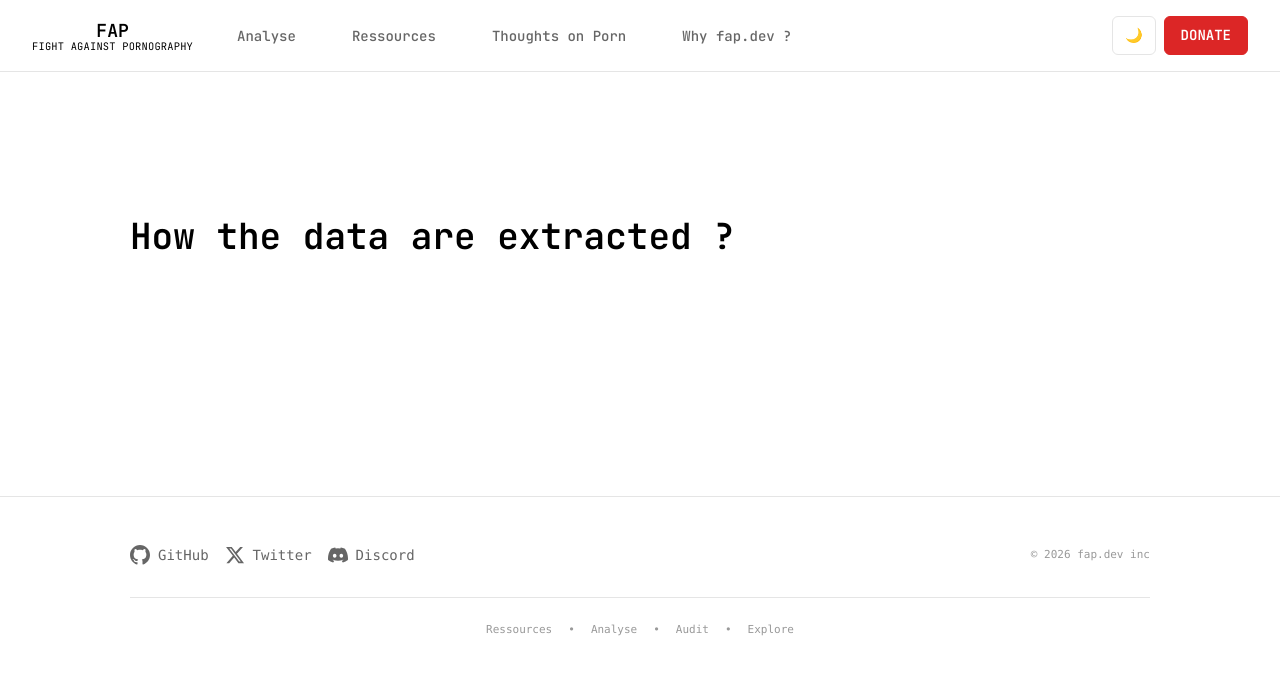
After one commit to OrgaFAP/fap.dev, a Django app: template website/templates/website/how_data.html in a window 1280 px wide. The commit adds this page. Shown: the top 686 px of the page. Run offline with Django 5.2, Linux system fonts and the light colour scheme; the template is opened without the code that fills it, so the values that code supplies are empty; some libraries are stand-ins or nearby versions.

Commit message:
[HOW_DATA] created file and link into analyse.html

```diff
--- a/website/templates/website/analyse.html
+++ b/website/templates/website/analyse.html
@@ -560,6 +560,12 @@
         });
     </script>
 
+    <div class="max-w-[1060px] mx-auto px-5 pb-8 text-center">
+        <a href="/how-data" class="text-sm font-mono text-[var(--text-secondary)] hover:text-[var(--foreground)] transition-colors underline underline-offset-4">
+            How the data are extracted ?
+        </a>
+    </div>
+
     {% include 'website/footer.html' %}
 </body>
 </html>
--- /dev/null
+++ b/website/templates/website/how_data.html
@@ -0,0 +1,27 @@
+{% load static %}
+<!DOCTYPE html>
+<html lang="en">
+<head>
+    <meta charset="UTF-8">
+    <meta name="viewport" content="width=device-width, initial-scale=1.0">
+    <title>How the data are extracted - FAP</title>
+    <link rel="preconnect" href="https://fonts.googleapis.com">
+    <link rel="preconnect" href="https://fonts.gstatic.com" crossorigin>
+    <link href="https://fonts.googleapis.com/css2?family=JetBrains+Mono:wght@400;500;600&display=swap" rel="stylesheet">
+    <script src="https://cdn.tailwindcss.com"></script>
+    <link rel="stylesheet" href="{% static 'website/style.css' %}">
+</head>
+<body>
+    {% include 'website/header.html' %}
+
+    <main>
+        <div class="max-w-[1060px] mx-auto px-5 py-20">
+            <h1 class="text-4xl font-bold mb-4">How the data are extracted ?</h1>
+        </div>
+    </main>
+
+    {% include 'website/footer.html' %}
+
+    <script src="{% static 'website/script.js' %}"></script>
+</body>
+</html>
--- a/website/urls.py
+++ b/website/urls.py
@@ -8,4 +8,5 @@ urlpatterns = [
     path("ressource/", views.ressource, name="ressource"),
     path("thoughts/", views.thoughts, name="thoughts"),
     path("explore/", views.why, name="why"),
+    path("how-data/", views.how_data, name="how_data"),
 ]
--- a/website/views.py
+++ b/website/views.py
@@ -31,3 +31,7 @@ def thoughts(request):
 
 def why(request):
     return render(request, "website/why.html")
+
+
+def how_data(request):
+    return render(request, "website/how_data.html")
```
